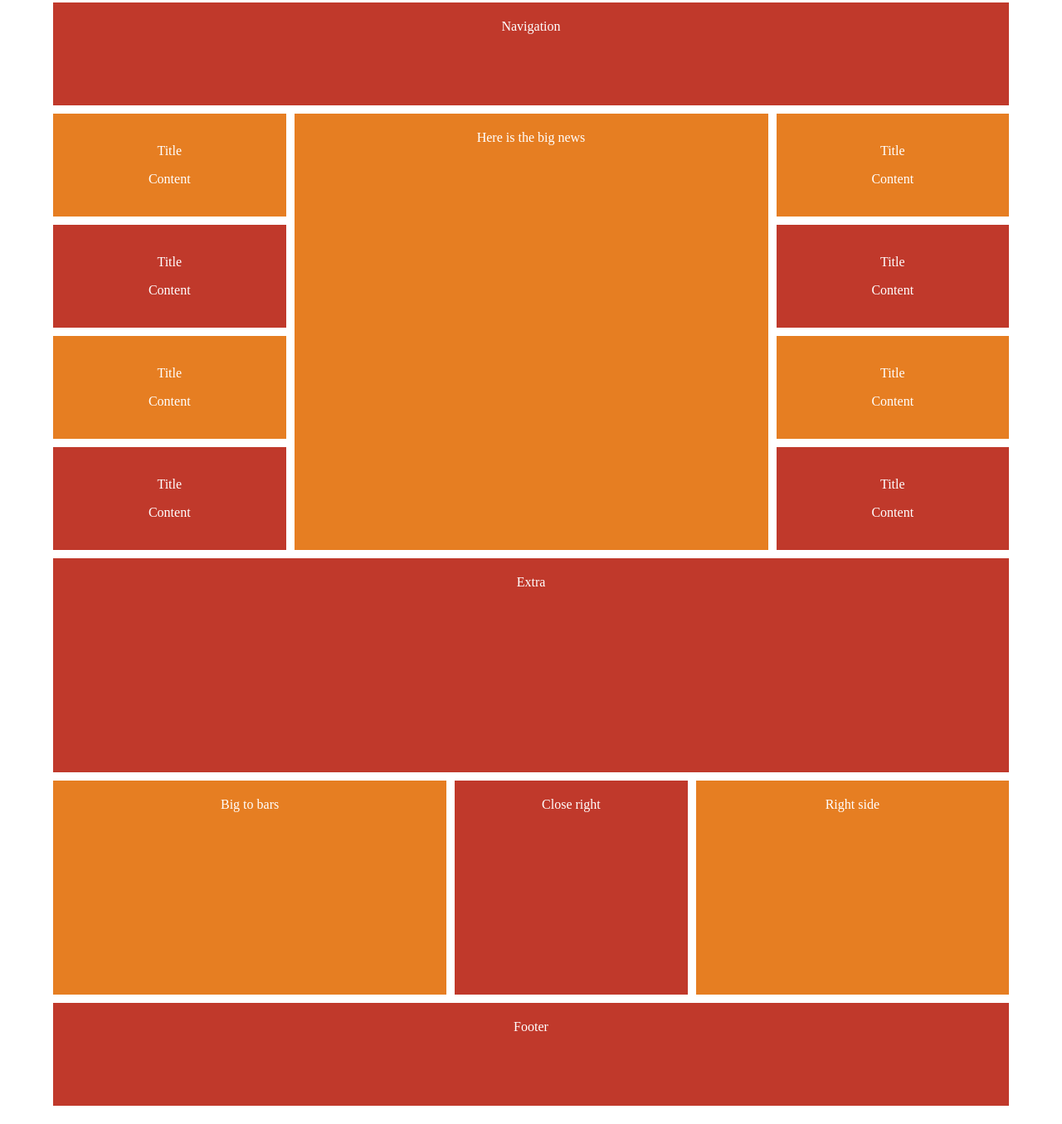
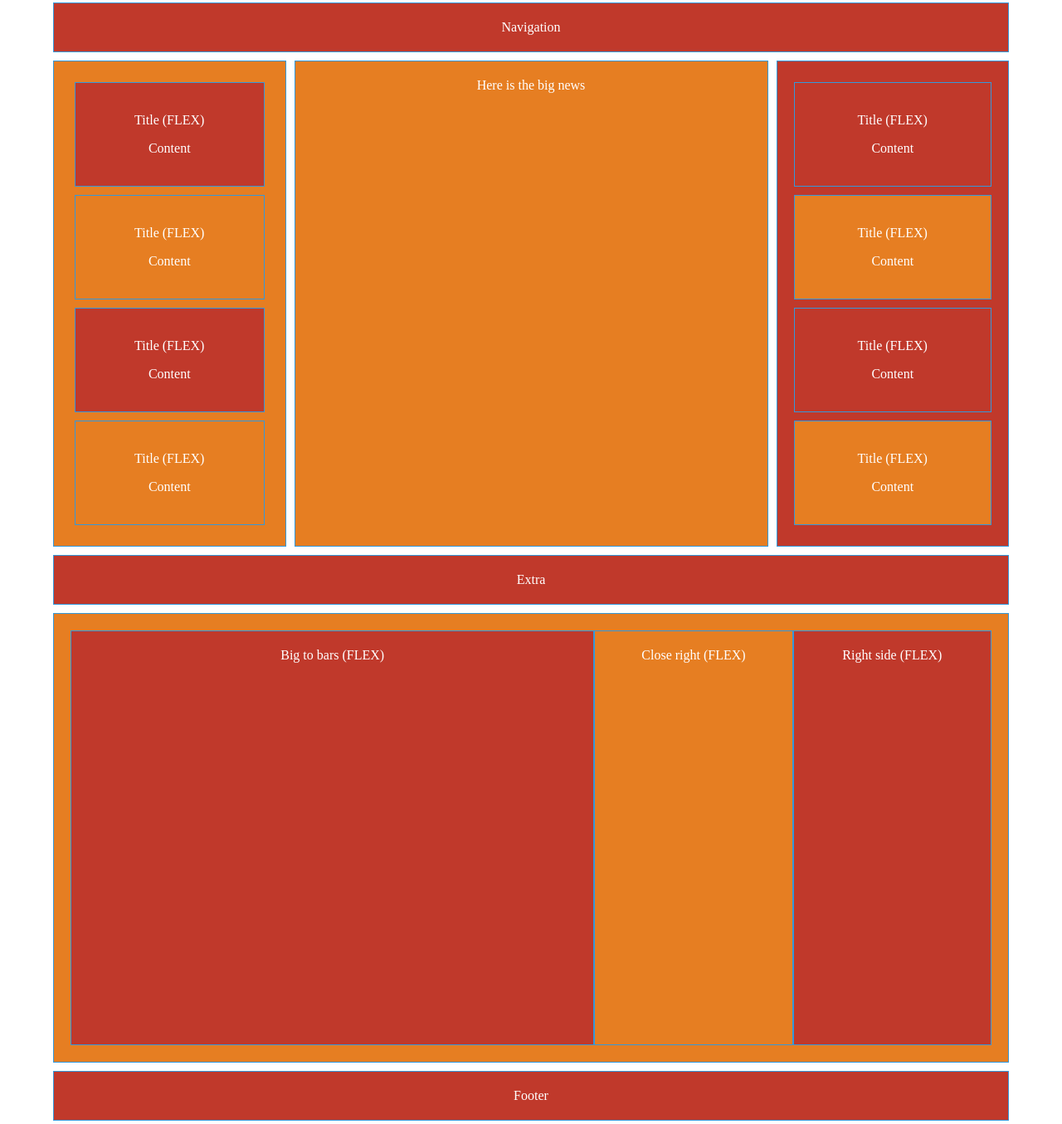
Before and after one commit to StanislavBerezin/css-grid, a plain HTML site: page index.html in a window 1280 px wide. Shown: the part 1651-3006 px from the top of the page at 83% size. Drawn offline with Linux system fonts and the light colour scheme.

Commit message:
design 2

```diff
--- a/index.css
+++ b/index.css
@@ -258,17 +258,20 @@ body {
 
 .Design2 {
     display: grid;
+    grid-template-columns: repeat(12, 1fr);
     margin: 0 auto;
     max-width: 90%;
-    grid-template-columns: repeat(12, 1fr);
-    grid-template-rows: repeat(10, 1fr);
+
+
     margin-bottom: 50px;
     grid-gap: 10px;
+
 }
 
 .Design2 div {
     background-color: #e67e22;
     padding: 20px;
+    border: 1px solid #3498db;
 }
 
 .Design2 div:nth-child(odd) {
@@ -278,68 +281,76 @@ body {
 .Nav2 {
     grid-column: 1/13;
 }
+.left-flex{
+    grid-column: 1/4;
+    display: flex;
 
-.news {
-    grid-column: 1/4;
+    flex-direction: column;
+    justify-content: space-around;
+
+
+}
+.left-flex div{
+    margin: 5px;
+}
+.right-flex{
+    grid-column: 10/13;
+       display: flex;
+
+    flex-direction: column;
+    justify-content: space-around;
 }
 
-.right {
-    grid-column: 10/13;
+.big_news{
+    grid-column: 4/10;
+    grid-row: 2;
 }
 
-.news5 {
-    grid-row: 2/3;
+
+.extra{
+    grid-column: 1/13;
+
+}
+.flex-here{
+    grid-column: 1/13;
+    display: flex;
+    flex-direction: row-reverse;
+    height: 500px;
+    flex-grow: 1;
+    flex-wrap: wrap;
+
 }
 
-.news6 {
-    grid-row: 3/4;
+.right_bar{
+   flex: 1 1 100px;
+}
+.close_right{
+    flex: 1 1 100px;
 }
 
-.news7 {
-    grid-row: 4/5;
+.big{
+    flex: 4 2 200px;
+
 }
-
-.news8 {
-    grid-row: 5/6;
-}
-
-.big_news {
-    grid-row: 2/6;
-    grid-column: 4/10;
-}
-
-.extra {
+.footer2{
     grid-column: 1/13;
-    grid-row: 6/8;
-}
-
-.right_bar {
-    grid-column: 9/13;
-    grid-row: 8/10;
-}
-
-.close_right {
-    grid-column: 6/9;
-    grid-row: 8/10;
-}
-
-.big {
-    grid-column: 1/6;
-    grid-row: 8/10;
-}
-
-.footer2 {
-    grid-column: 1/13;
-    grid-row: 10/11;
 }
 
 @media screen and (max-width: 760px) {
-    .Design2 div {
+    .left-flex{
+        grid-column: 1/13;
+
+    }
+
+    .right-flex{
         grid-column: 1/13;
     }
-    .Nav2{
-        display: none;
+    .big_news{
+        grid-column: 1/13;
+        height: 300px;
     }
+
+
 }
 
 
--- a/index.html
+++ b/index.html
@@ -119,21 +119,63 @@
     <h1 style="color:black;">Design 2</h1>
     <div class="Design2">
         <div class="Nav2">Navigation</div>
-        <div class="news1 news"><P>Title</P> <p>Content</p></div>
-        <div class="news2 news"><P>Title</P> <p>Content</p></div>
-        <div class="news3 news"><P>Title</P> <p>Content</p></div>
-        <div class="news4 news"><P>Title</P> <p>Content</p></div>
+        <div class="left-flex">
 
-        <div class="news5 news right"><P>Title</P> <p>Content</p></div>
-        <div class="news6 news right"><P>Title</P> <p>Content</p></div>
-        <div class="news7 news right"><P>Title</P> <p>Content</p></div>
-        <div class="news8 news right"><P>Title</P> <p>Content</p></div>
+            <div class="news1 ">
+                <P>Title (FLEX)</P>
+                <p>Content</p>
+            </div>
+            <div class="news2">
+                <P>Title (FLEX)</P>
+                <p>Content</p>
+            </div>
+            <div class="news3 ">
+                <P>Title (FLEX)</P>
+                <p>Content</p>
+            </div>
+            <div class="news4 ">
+                <P>Title (FLEX)</P>
+                <p>Content</p>
+            </div>
+
+
+        </div>
+
+        <div class="right-flex">
+
+            <div class="news5">
+                <P>Title (FLEX)</P>
+                <p>Content</p>
+            </div>
+            <div class="news6 ">
+                <P>Title (FLEX)</P>
+                <p>Content</p>
+            </div>
+            <div class="news7 ">
+                <P>Title (FLEX)</P>
+                <p>Content</p>
+            </div>
+            <div class="news8 ">
+                <P>Title (FLEX)</P>
+                <p>Content</p>
+            </div>
+
+
+        </div>
+
         <div class="big_news">Here is the big news</div>
         <div class="extra">Extra</div>
-        <div class="right_bar">Right side</div>
-        <div class="close_right">Close right</div>
-        <div class="big">Big to bars</div>
-        <div class="footer2">Footer</div>
+        <div class="flex-here">
+            <div class="right_bar ">Right side (FLEX)</div>
+            <div class="close_right ">Close right (FLEX)</div>
+            <div class="big ">Big to bars (FLEX)</div>
+
+        </div>
+
+
+        <div class="footer2">Footer
+
+        </div>
 
 
 
```
